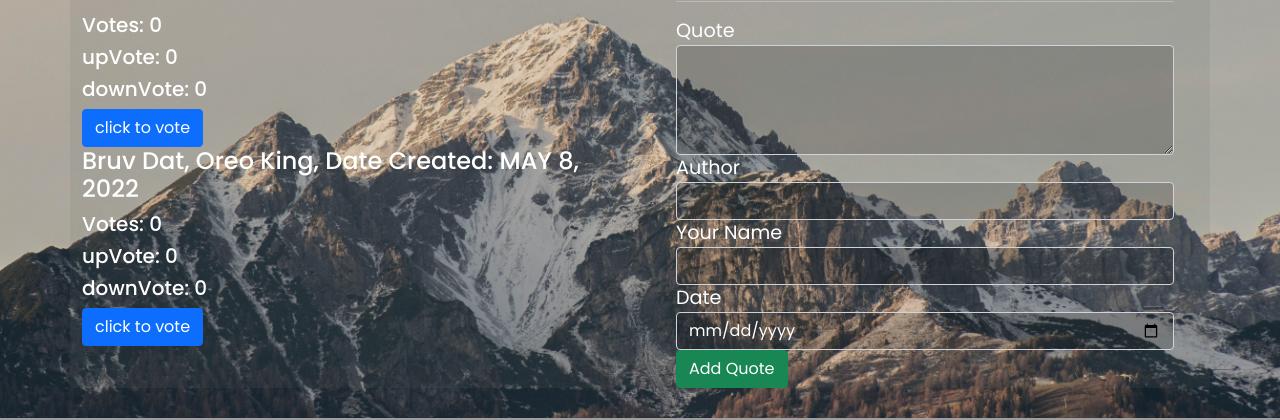
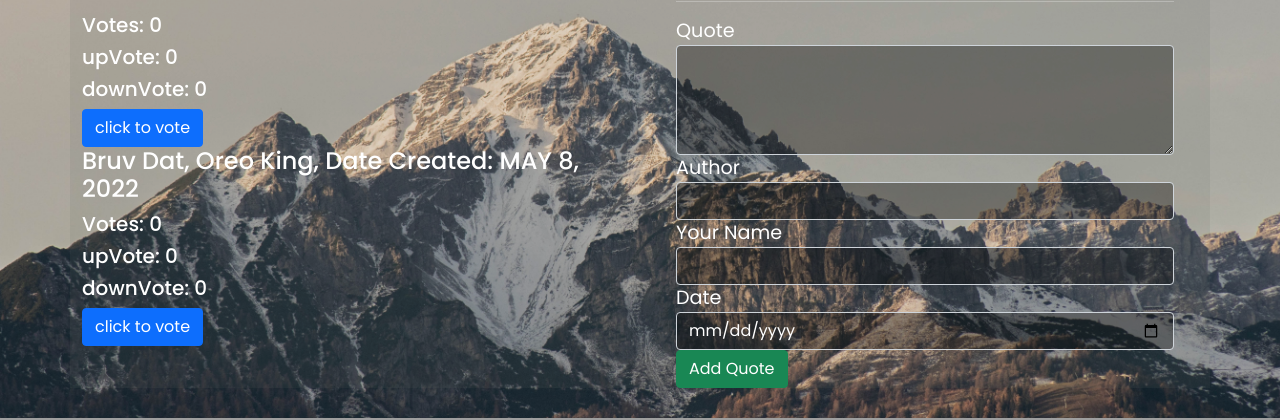
Before and after one commit to leonkae/APPINANGULAR, an Angular app: page / in a window 1280 px wide. Shown: the part 306-726 px from the top of the page. Built offline with nearby package versions, Linux system fonts and the light colour scheme; grey boxes are pictures that could not be loaded.

Commit message:
updated css

```diff
--- a/src/app/goal-form/goal-form.component.css
+++ b/src/app/goal-form/goal-form.component.css
@@ -8,6 +8,6 @@
 }
 
 .form-control{
-    background-color: rgba(0, 0, 0, 0.171);
+    background-color: rgba(0, 0, 0, 0.349);
     color: white;
 }
```
